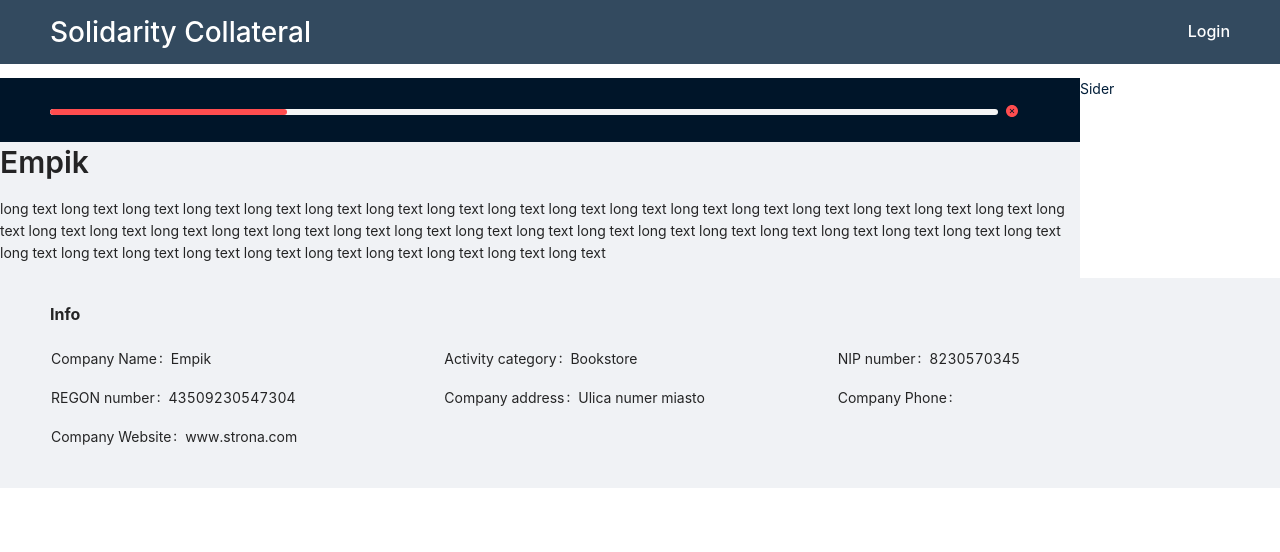
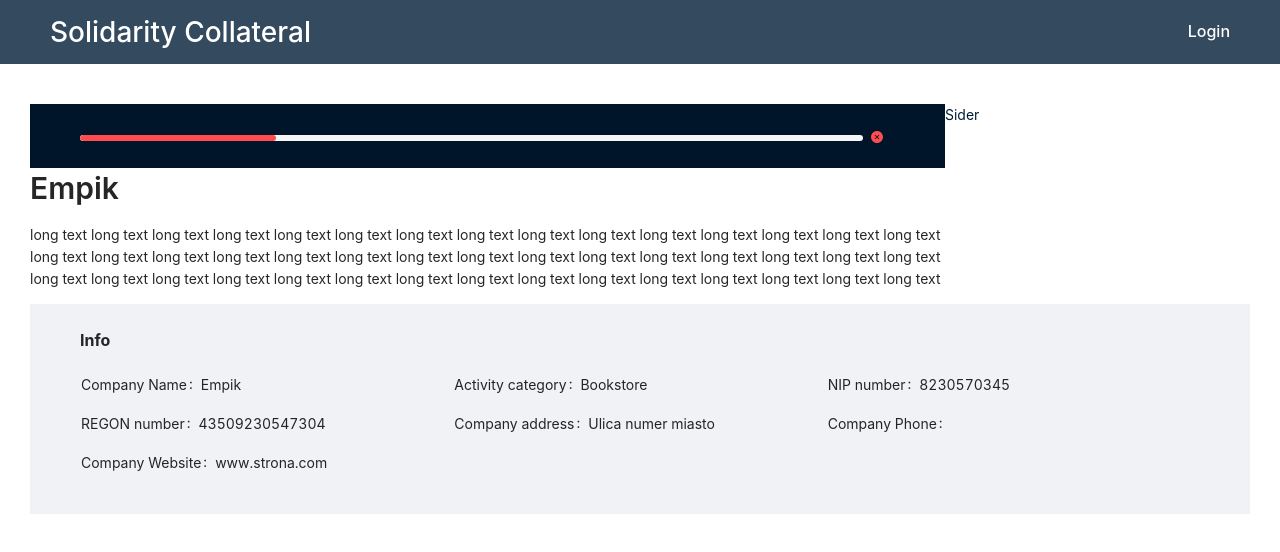
Before and after one commit to kbogusze/covidHackathoneFront, a React (Create React App) app: page /gallery/home in a window 1280 px wide. Shown: the top 552 px of the page. Built offline with nearby package versions, Linux system fonts and the light colour scheme.

Commit message:
Fix gallery image

```diff
--- a/src/application/Application.js
+++ b/src/application/Application.js
@@ -31,9 +31,15 @@
         const {percent, title, description} = application;
 
         return (
-            <Layout>
-                <Layout>
-                    <Layout>
+            <div
+                className={'page-container'}
+            >
+                <div style={{
+                    display: 'flex'
+                }}>
+                    <div style={{
+                        flex: '3'
+                    }}>
                         <Header>
                             <Progress percent={percent} size="small" status={getStatus(percent)} />
                         </Header>
@@ -43,9 +49,13 @@
                                 {description}
                             </Paragraph>
                         </Content>
-                    </Layout>
-                    <Sider theme={'light'}>Sider</Sider>
-                </Layout>
+                    </div>
+                    <div
+                        style={{
+                            flex: '1'
+                        }}
+                    >Sider</div>
+                </div>
                 <Layout>
                     <Footer>
                         <Descriptions title="Info">
@@ -59,7 +69,7 @@
                         </Descriptions>
                     </Footer>
                 </Layout>
-            </Layout>
+            </div>
         )
     }
 }
--- a/src/gallery/Tile.js
+++ b/src/gallery/Tile.js
@@ -6,7 +6,7 @@
 const { Meta } = Card;
 
 const Tile = (props) => {
-    const {deal: {mainPictureName, image, collateralTitle, percent, id, requestDescription}, redirect} = props;
+    const {deal: {mainPictureName, mainPictureId, image, collateralTitle, percent, id, requestDescription}, redirect} = props;
     const match = useRouteMatch();
 
     return (
@@ -19,7 +19,7 @@
                         alt="example"
                         src={
                             mainPictureName
-                                ? `${BackendConfiguration.serverAddress}/dealview/mainpicture/stream/${id}/${mainPictureName}`
+                                ? `${BackendConfiguration.serverAddress}/dealview/mainpicture/stream/${mainPictureId}/${mainPictureName}`
                                 : image
                         }
                     />}
```
